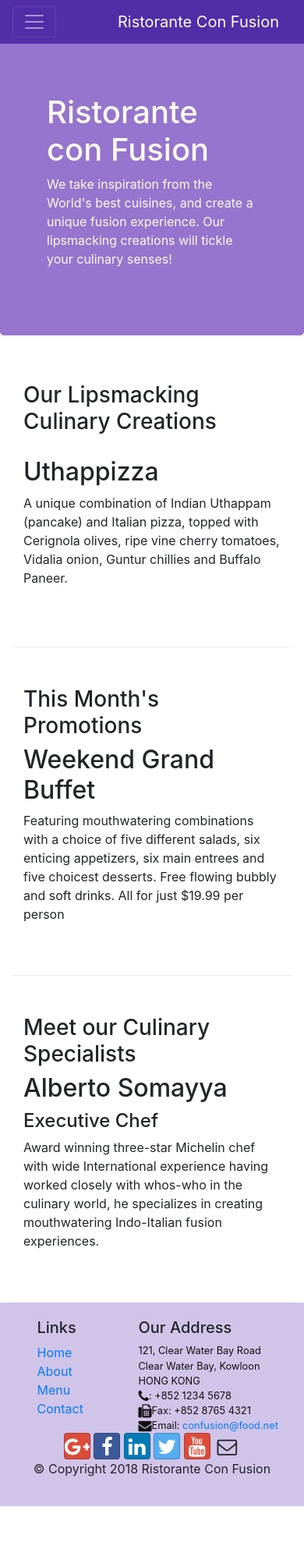
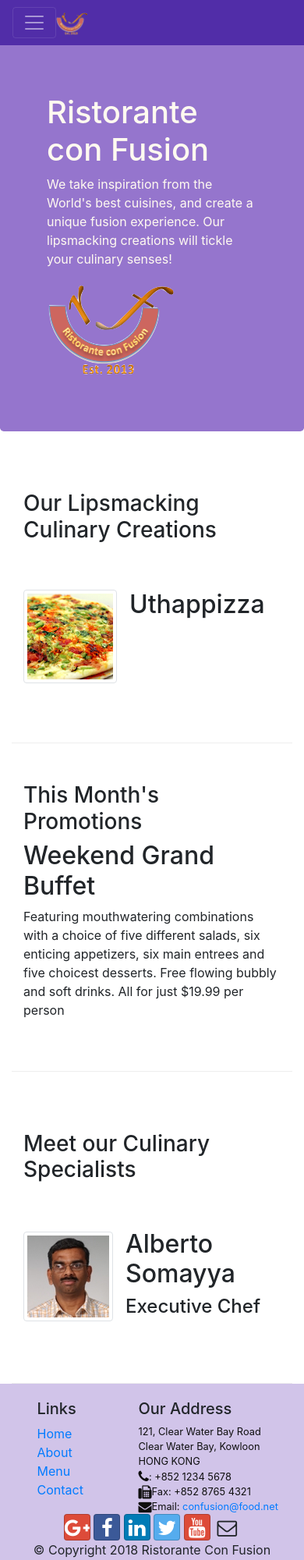
Before and after one commit to 5antoshernandez/hku-bootstrap4-project, a website: page index.html in a window 390 px wide. Shown: the top 2000 px of the page at 78% size. Before the commit the page ends 1931 px from the top, so only its background shows below. Drawn offline with nearby package versions, Linux system fonts and the light colour scheme.

Commit message:
Images and Media

```diff
--- a/index.html
+++ b/index.html
@@ -21,7 +21,7 @@
         <button class="navbar-toggler" type="button" data-toggle="collapse" data-target="#Navbar">
             <span class="navbar-toggler-icon"></span>
         </button>
-         <a class="navbar-brand" href="#">Ristorante Con Fusion</a>
+        <a class="navbar-brand mr-auto" href="#"><img src="img/logo.png" height="30" width="41"></a>
          <div class="collapse navbar-collapse" id="Navbar">
               <ul class="navbar-nav mr-auto">
                   <li class="nav-item active"><a class="nav-link" href="./index.html"><span class="fa fa-home fa-lg"></span> Home</a></li>
@@ -39,7 +39,8 @@
                     <h1>Ristorante con Fusion</h1>
                     <p>We take inspiration from the World's best cuisines, and create a unique fusion experience. Our lipsmacking creations will tickle your culinary senses!</p>
                 </div>
-                <div class="col-12 col-sm">
+                <div class="col-12 col-sm align-self-center">
+                    <img src="img/logo.png" class="img-fluid">
                 </div>
             </div>
         </div>
@@ -51,9 +52,17 @@
                 <h3>Our Lipsmacking Culinary Creations</h3>
             </div>
             <div class="col col-sm order-sm-first col-md">
-                <h2>Uthappizza</h2>
-                <p>A unique combination of Indian Uthappam (pancake) and Italian pizza, topped with Cerignola olives, ripe vine cherry tomatoes, Vidalia onion, Guntur chillies and Buffalo Paneer.</p>
-            </div>
+                <div class="media">
+                    <img class="d-flex mr-3 img-thumbnail align-self-center"
+                            src="img/uthappizza.png" alt="Uthappizza">
+                    <div class="media-body">
+                        <h2 class="mt-0">Uthappizza</h2>
+                        <p class="d-none d-sm-block">A unique combination of Indian Uthappam (pancake) and
+                            Italian pizza, topped with Cerignola olives, ripe vine
+                            cherry tomatoes, Vidalia onion, Guntur chillies and
+                            Buffalo Paneer.</p>
+                    </div>
+                </div>            </div>
         </div>
 
 
@@ -72,9 +81,19 @@
                 <h3>Meet our Culinary Specialists</h3>
             </div>
             <div class="col col-sm order-sm-first col-md">
-                <h2>Alberto Somayya</h2>
-                <h4>Executive Chef</h4>
-                <p>Award winning three-star Michelin chef with wide International experience having worked closely with whos-who in the culinary world, he specializes in creating mouthwatering Indo-Italian fusion experiences. </p>
+                <div class="media">
+                    <img class="d-flex mr-3 img-thumbnail align-self-center"
+                            src="img/alberto.png" alt="Alberto Somayya">
+                    <div class="media-body">
+                        <h2 class="mt-0">Alberto Somayya</h2>
+                        <h4>Executive Chef</h4>
+                        <p class="d-none d-sm-block">Award winning three-star Michelin chef with wide
+                            International experience having worked closely with
+                            whos-who in the culinary world, he specializes in
+                            creating mouthwatering Indo-Italian fusion experiences.
+                            </p>
+                    </div>
+                </div>
             </div>
         </div>
     </div>
```
Also changed, not shown: aboutus.html (+4 -3 lines), contactus.html (+3 -2 lines), img/alberto.png (added), img/buffet.png (added), img/logo.png (added), img/uthappizza.png (added), 1 other file.
